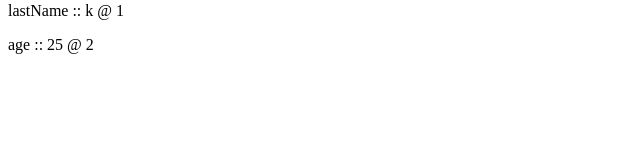
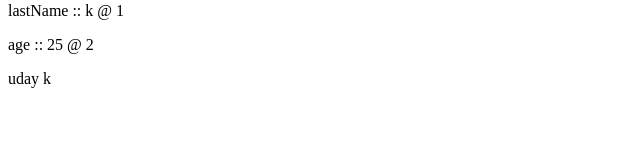
Before and after one commit to uteja1/vueJs-training, a Vue app in the folder vue-app/: page / in a window 1280 px wide. Shown: the part 128-288 px from the top of the page, without its empty margins (0-640 px from the left). Built offline with nearby package versions, Linux system fonts and the light colour scheme.

Commit message:
computed property

```diff
--- a/vue-app/src/App.vue
+++ b/vue-app/src/App.vue
@@ -7,6 +7,9 @@
 
 
   <p v-for="(value, key , index) in person" :key="key">{{key}} :: {{value}} @ {{index}}</p>
+
+
+  <p> {{fullName}}</p>
 
 </template>
 
@@ -24,9 +27,9 @@ export default defineComponent({
       }
     }
   },
-  methods: {
-    handleClick: function (e: any) {
-      this.counter++;
+  computed: {
+    fullName: function () {
+      return this.person.firstName + " " + this.person.lastName
     }
   }
 });
```
